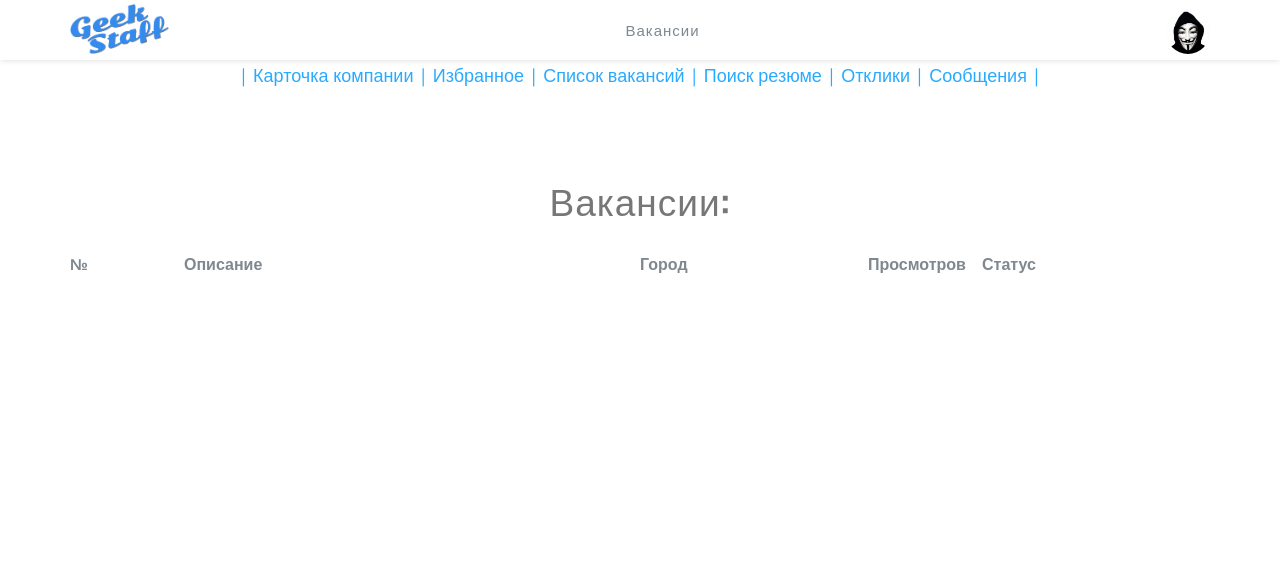
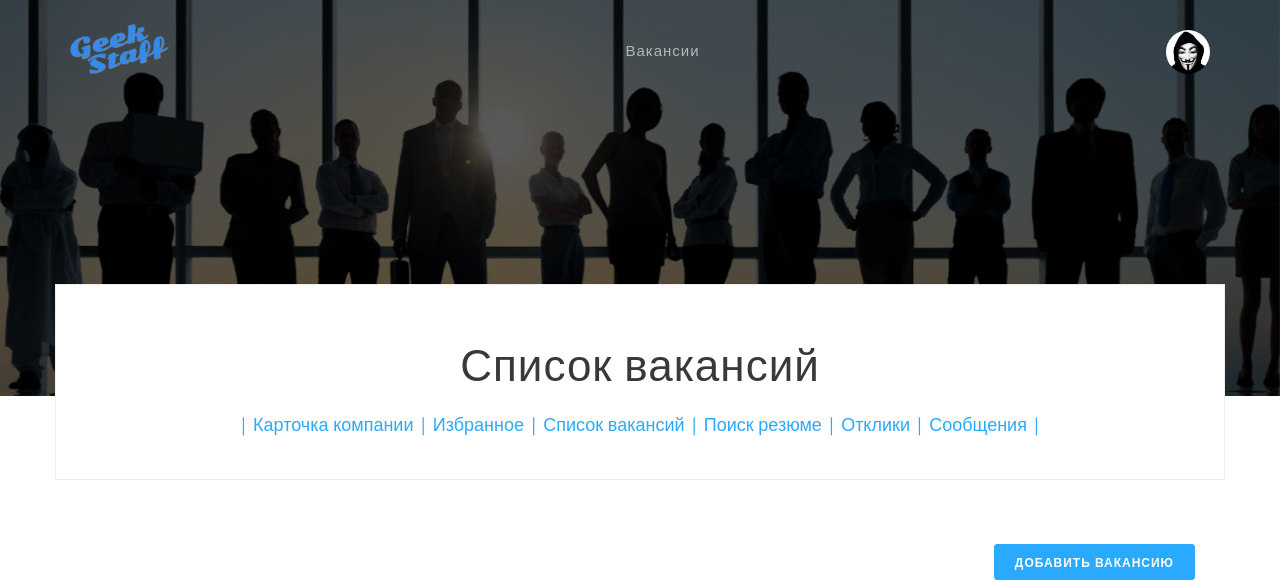
Before and after one commit to Levkrs/djangotraining, a Django app: page /company/job-list/ in a window 1280 px wide. Shown: the top 580 px of the page. Run offline with Django 3.2, Linux system fonts and the light colour scheme; the visitor is signed in with stand-in values (Sample User, id 1); data that the repository does not hold is empty; some libraries are stand-ins or nearby versions.

Commit message:
Добавил кнопку "нахад" в вакансии, добавил меню в списке вакансий

```diff
--- a/templates/companyapp/job_form.html
+++ b/templates/companyapp/job_form.html
@@ -188,6 +188,7 @@
                     <div id="id_status">
                         <button class="btn btn-primary" name="status" value="2" type="submit">Опубликовать</button>
                         <button class="btn btn-success" name="status" value="4" type="submit">Сохранить Черновик</button>
+                        <a href="{{request.META.HTTP_REFERER|escape}}" class="btn btn-gray"> Назад </a>
                     </div>
                 </header>
             </div>
--- a/templates/companyapp/job_list.html
+++ b/templates/companyapp/job_list.html
@@ -1,17 +1,23 @@
 {% extends 'base.html' %}
 {% load static %}
 
-{% block body %}
 {% block header %}
-        {% include 'inc/nav.html' %}
+    <header class="page-header bg-img size-lg">
+        <div class="container no-shadow">
+            <h1 class="text-center"> Список вакансий</h1>
+
             {% include 'inc/company_header_menu.html' %}
-    {% endblock %}
 
-    {% block nav %}
+        </div>
+    </header>
 {% endblock %}
 
 {% block content %}
 <div class="container">
+    <div class="col-xs-12 text-right">
+        <br>
+        <a class="btn btn-primary btn-sm" href="{% url 'companyapp:new-job' user.company.pk %}">Добавить вакансию</a>
+    </div>
     <div class="job-list">
         <table class="job-list__table">
             <caption><h2>Вакансии:</h2></caption>
@@ -55,4 +61,4 @@
 </div>
 {% endblock %}
 
-{% endblock %}
+{% block footer %} {% endblock %}
```
Lines whose indentation alone changed are shown as unchanged.
